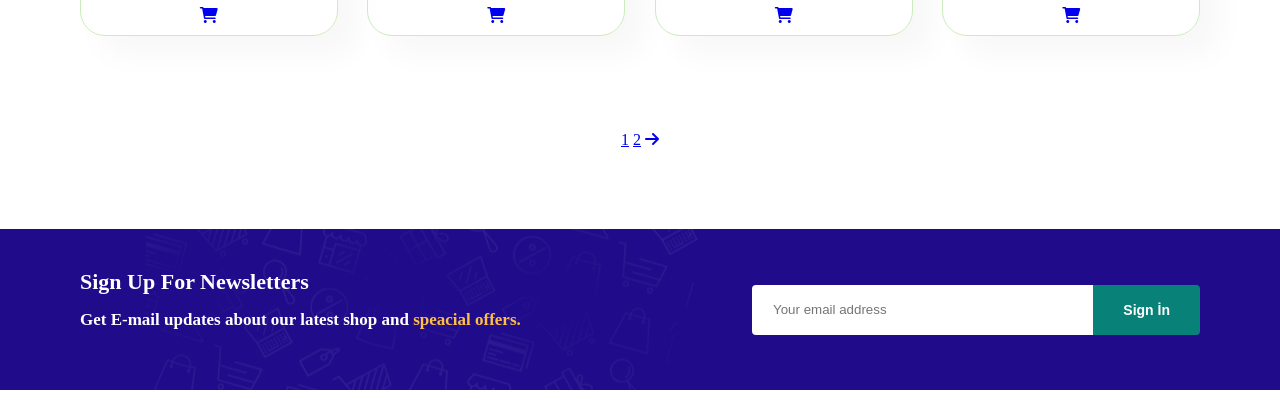
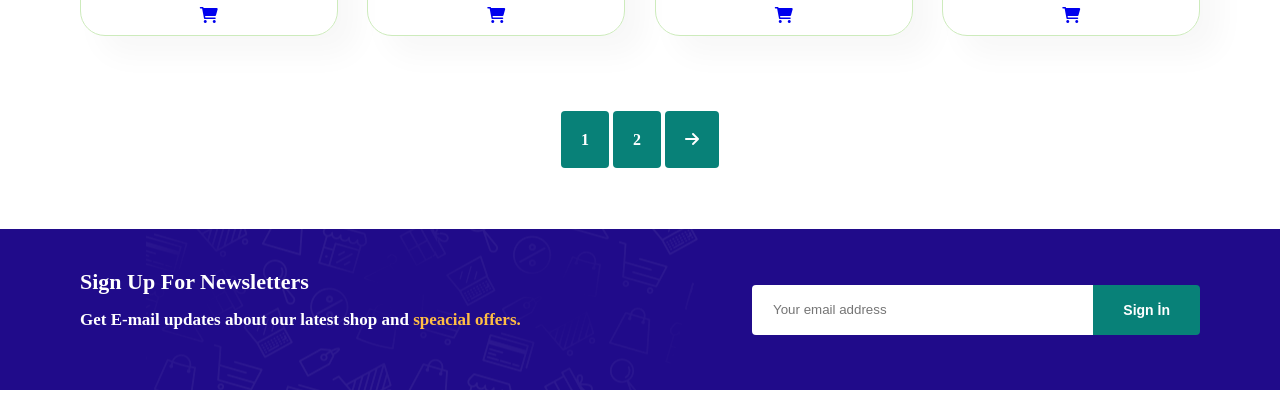
Before and after one commit to ihlasMert/responsive-web-5, a plain HTML site: page shop.html in a window 1280 px wide. Shown: the part 2043-2451 px from the top of the page. Drawn offline with Linux system fonts and the light colour scheme.

Commit message:
added paginationcss

```diff
--- a/styles.css
+++ b/styles.css
@@ -592,26 +592,26 @@ footer .copyright {
   #sm-banner .banner-box {
     height: 40vh;
   }
-  #sm-banner .banner-box2{
+  #sm-banner .banner-box2 {
     margin-top: 20px;
   }
-  #banner3{
+  #banner3 {
     padding: 0 20px;
   }
-  #banner3 .banner-box{
+  #banner3 .banner-box {
     width: 100%;
   }
-  #newsletter{
+  #newsletter {
     padding: 40px 20px;
   }
-  #newsletter .form{
+  #newsletter .form {
     width: 100%;
   }
 }
 
 /* SHOPPİNG PAGE */
 
-#page-header{
+#page-header {
   background-image: url(./img/banner/b1.jpg);
   width: 100%;
   height: 40vh;
@@ -622,9 +622,22 @@ footer .copyright {
   flex-direction: column;
   color: white;
 }
-#page-header h2, p{
-color: wheat;
+#page-header h2,
+p {
+  color: wheat;
 }
-#pagination{
+#pagination {
   text-align: center;
 }
+#pagination a {
+  text-decoration: none;
+  background: #088178;
+  padding: 15px 20px;
+  border-radius: 4px;
+  color: #fff;
+}
+#pagination a, .i{
+  font-size: 16px;
+  font-weight: 900;
+padding: 20px;
+}
```
